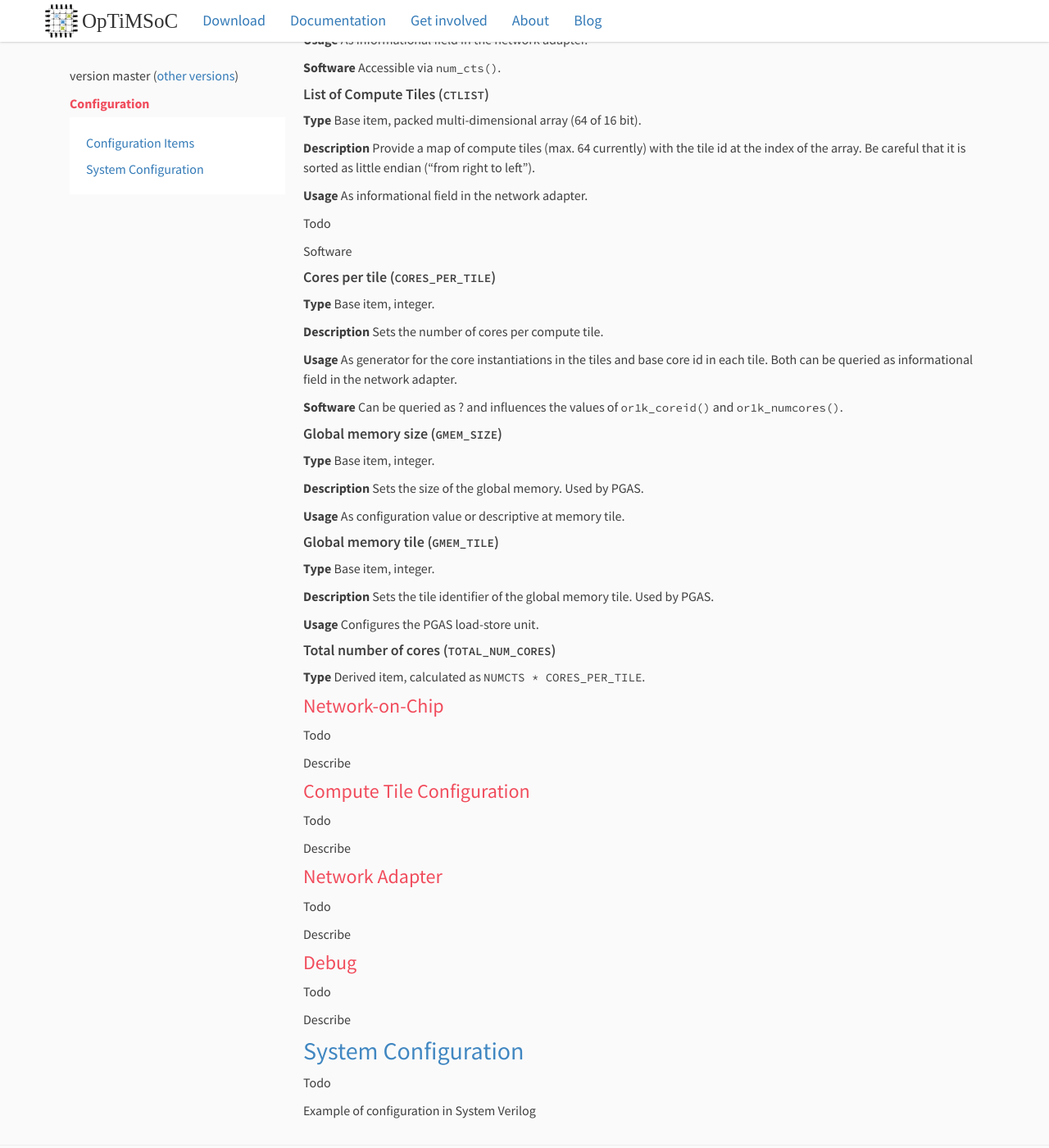
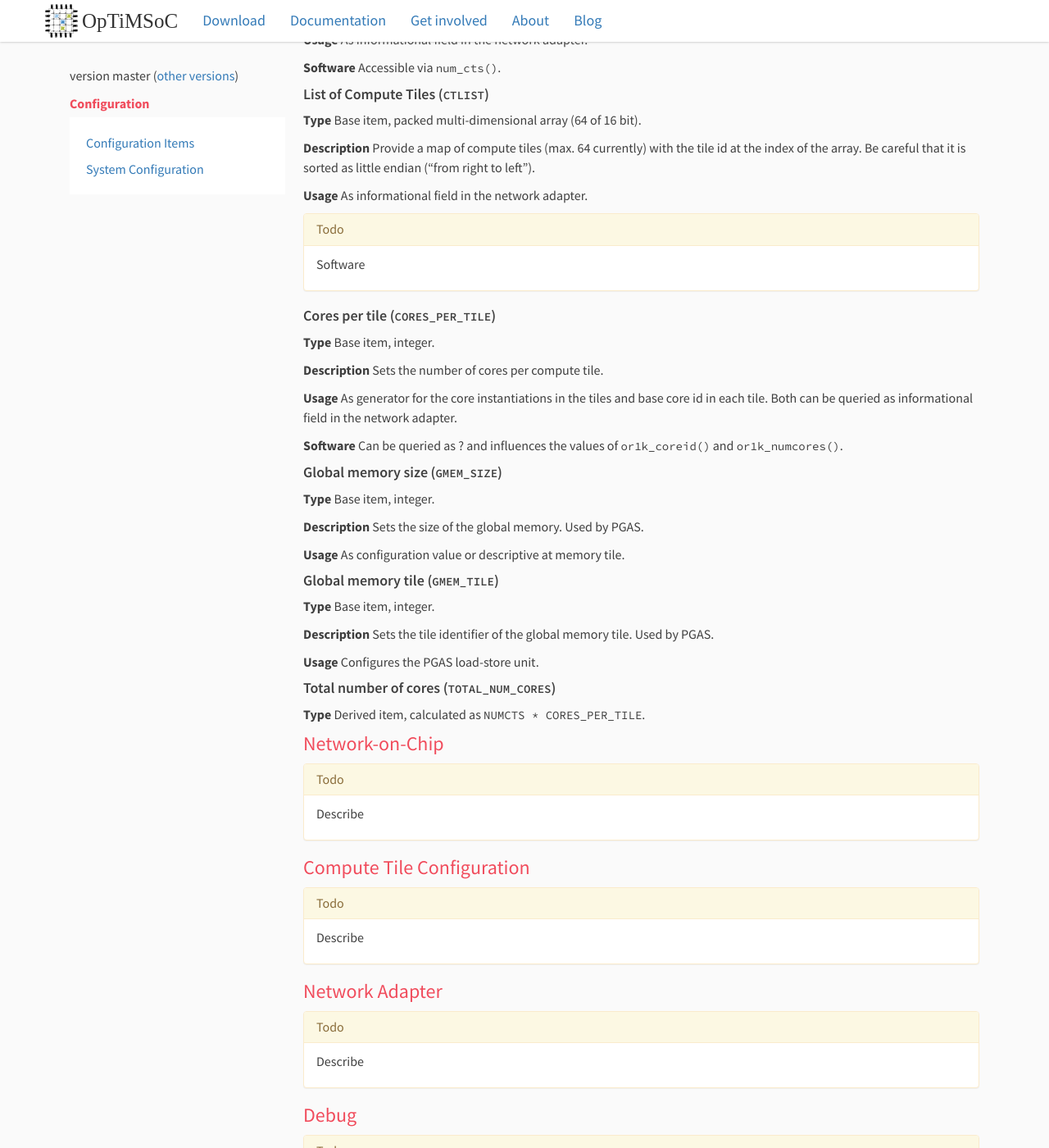
Before and after one commit to optimsoc/optimsoc-web, a Jekyll site: the page built from docs/master/refman/configuration.html, in a window 1280 px wide and 1400 px high, scrolled down 712 px. Shown: the whole window at 82% size. Built offline with Jekyll 4.4.1, drawn with Linux system fonts in a browser that asks for light colours; nearby versions of some CDN libraries; some web fonts are replaced.

Commit message:
Typeset todo items
Copy from bootstrap, needs proper rework, like switching the theme to
a bootstrap enable sphinx theme for example.

```diff
--- a/css/optimsoc.css
+++ b/css/optimsoc.css
@@ -392,3 +392,38 @@ a.headerlink {
     color: #aaa;
 }
 *:hover > a.headerlink { visibility: visible; }
+
+.admonition {
+  margin-bottom:20px;
+  background-color:#fff;
+  border:1px solid transparent;
+  border-radius:4px;
+  -webkit-box-shadow:0 1px 1px rgba(0,0,0,.05);
+  box-shadow:0 1px 1px rgba(0,0,0,.05);
+}
+
+.admonition-todo {
+  border-color: #faebcc;
+}
+
+.admonition > .admonition-title {
+    padding: 10px 15px;
+    border-bottom: 1px solid transparent;
+    border-top-left-radius: 3px;
+    border-top-right-radius: 3px;
+}
+
+.admonition-todo > .admonition-title {
+  background-color: #fcf8e3;
+  color: #8a6d3b;
+  border-color: #faebcc;
+  margin-top: 0px;
+  margin-bottom: 0px;
+  font-size: 16px;
+  font-weight: 500;
+  line-height: 1.1;
+}
+
+.admonition > .last {
+  padding: 10px 15px;
+}
```
